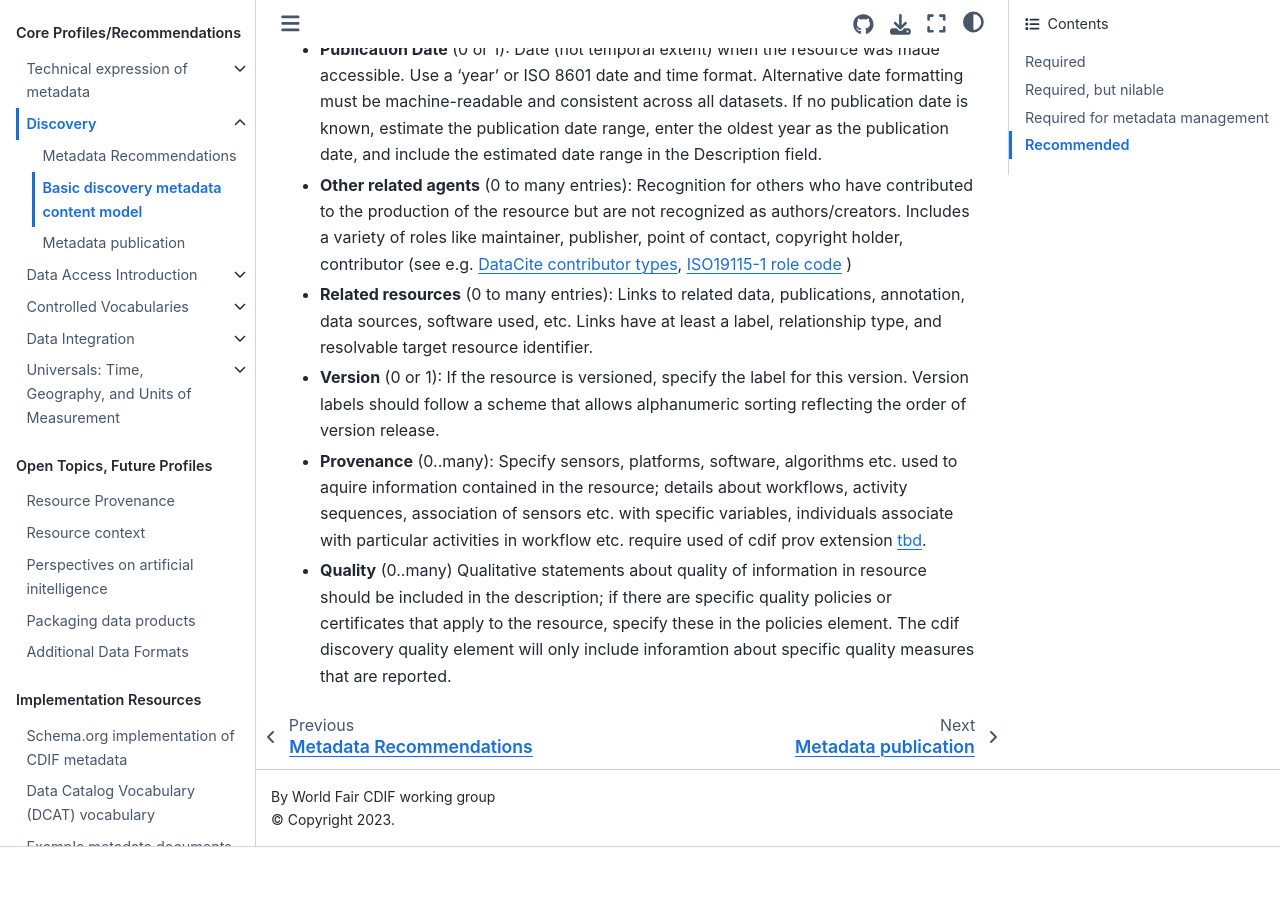
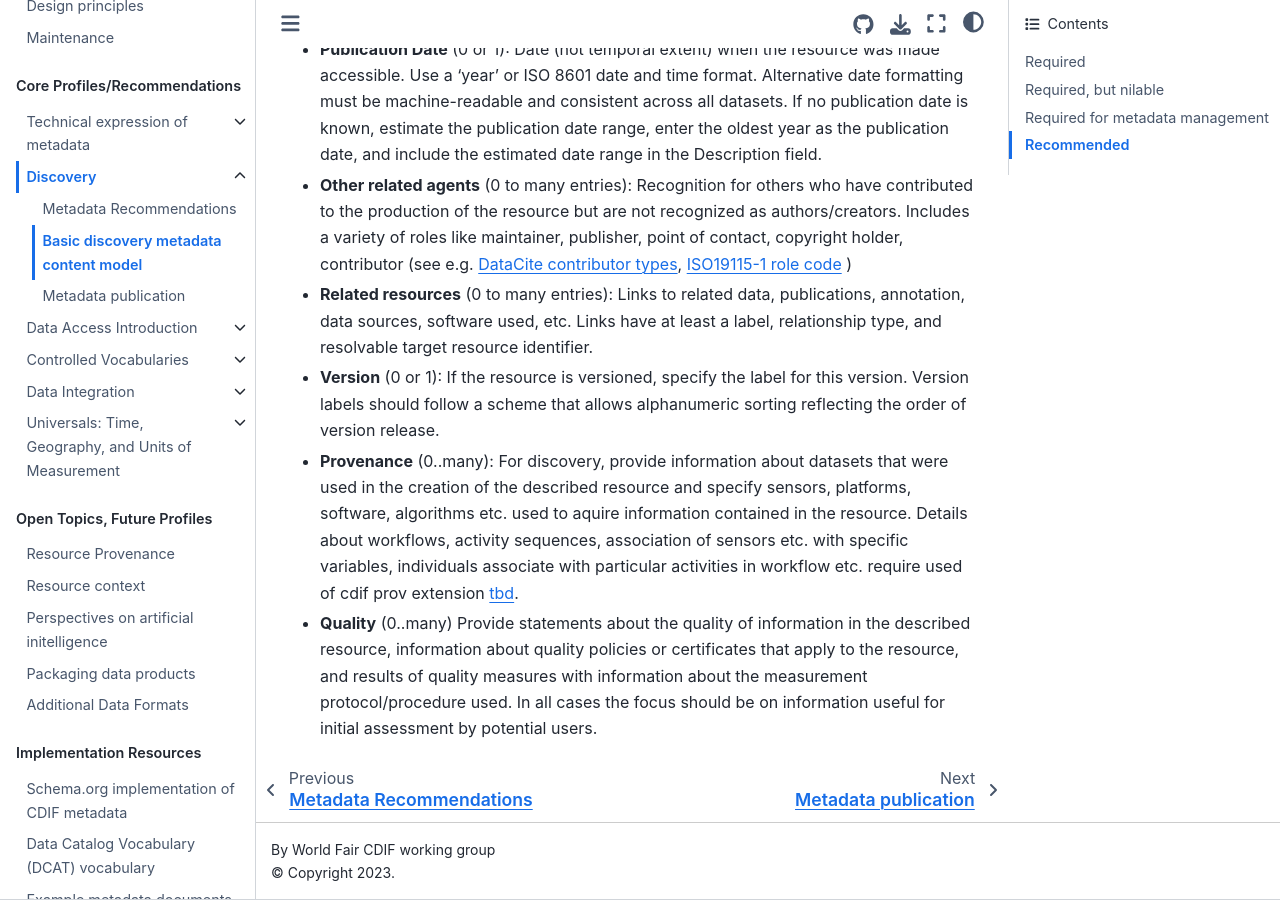
Before and after one commit to Cross-Domain-Interoperability-Framework/cdifbook, a Jupyter Book: the page built from metadata/contentmodel.md, in a window 1280 px wide and 900 px high, scrolled down 4199 px. Built offline with Jupyter Book 1.0.4 settings and Sphinx 7.4.7 and the Sphinx Book theme 1.1.4, drawn with Linux system fonts in a browser that asks for light colours; before the commit the page ends 5046 px from its top, so only the background shows below that.

Commit message:
refine provenance and quality section based on feedback

```diff
--- a/metadata/contentmodel.md
+++ b/metadata/contentmodel.md
@@ -42,5 +42,5 @@
 - **Other related agents** (0 to many entries): Recognition for others who have contributed to the production of the resource but are not recognized as authors/creators. Includes a variety of roles like maintainer, publisher, point of contact, copyright holder, contributor (see e.g. [DataCite contributor types](https://datacite-metadata-schema.readthedocs.io/en/4.5_draft/properties/recommended_optional/property_contributor.html#a-contributortype), [ISO19115-1 role code](https://wiki.esipfed.org/ISO_19115_and_19115-2_CodeList_Dictionaries#CI_RoleCode) )
 - **Related resources** (0 to many entries): Links to related data, publications, annotation, data sources, software used, etc. Links have at least a label, relationship type, and resolvable target resource identifier.
 - **Version** (0 or 1): If the resource is versioned, specify the label for this version. Version labels should follow a scheme that allows alphanumeric sorting reflecting the order of version release.
-- **Provenance** (0..many): Specify sensors, platforms, software, algorithms etc. used to aquire information contained in the resource; details about workflows, activity sequences, association of sensors etc. with specific variables, individuals associate with particular activities in workflow etc. require used of cdif prov extension [tbd](./tbd).
-- **Quality** (0..many) Qualitative statements about quality of information in resource should be included in the description; if there are specific quality policies or certificates that apply to the resource, specify these in the policies element.  The cdif discovery quality element will only include inforamtion about specific quality measures that are reported.
+- **Provenance** (0..many): For discovery, provide information about datasets that were used in the creation of the described resource and specify sensors, platforms, software, algorithms etc. used to aquire information contained in the resource.  Details about workflows, activity sequences, association of sensors etc. with specific variables, individuals associate with particular activities in workflow etc. require used of cdif prov extension [tbd](./tbd).
+- **Quality** (0..many) Provide statements about the quality of information in the described resource,  information about quality policies or certificates that apply to the resource, and results of quality measures with information about the measurement protocol/procedure used. In all cases the focus should be on information useful for initial assessment by potential users.
```
